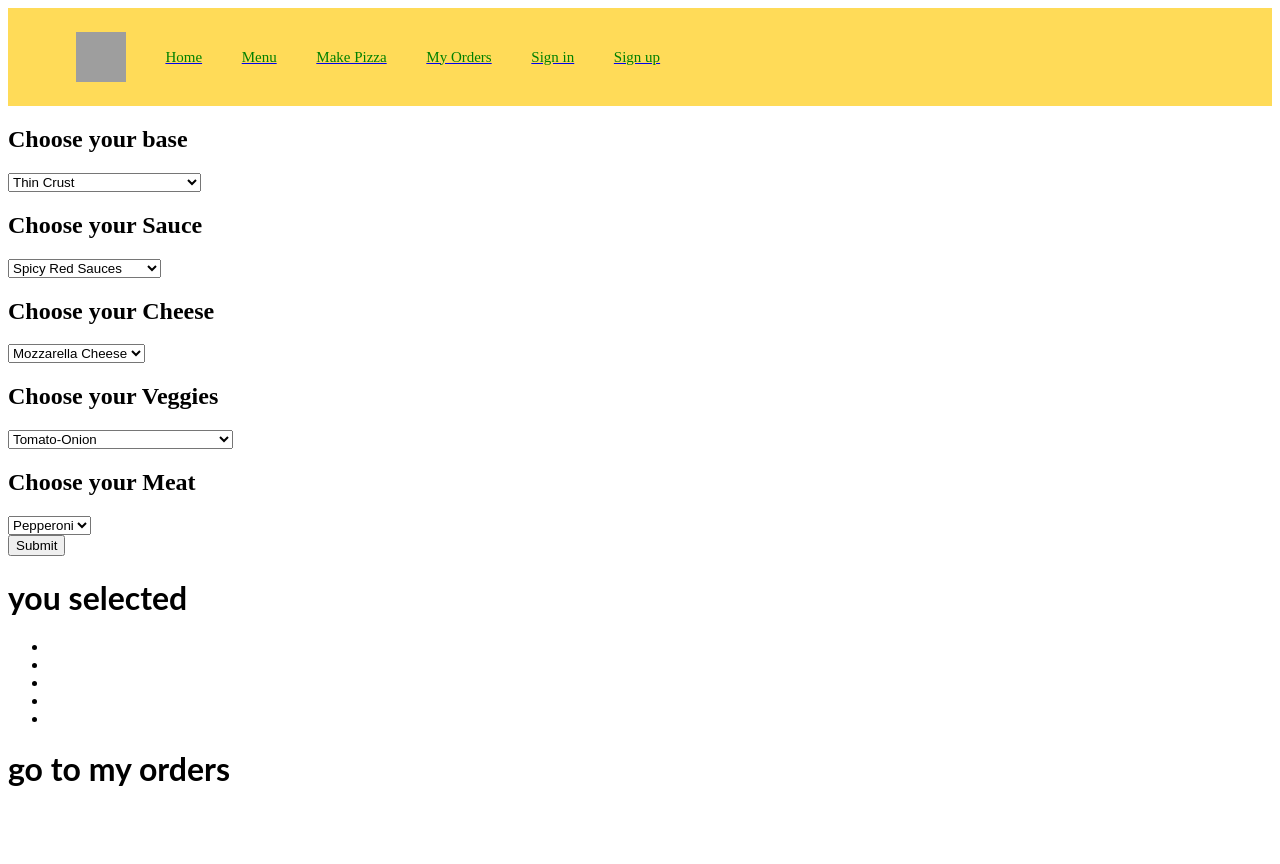
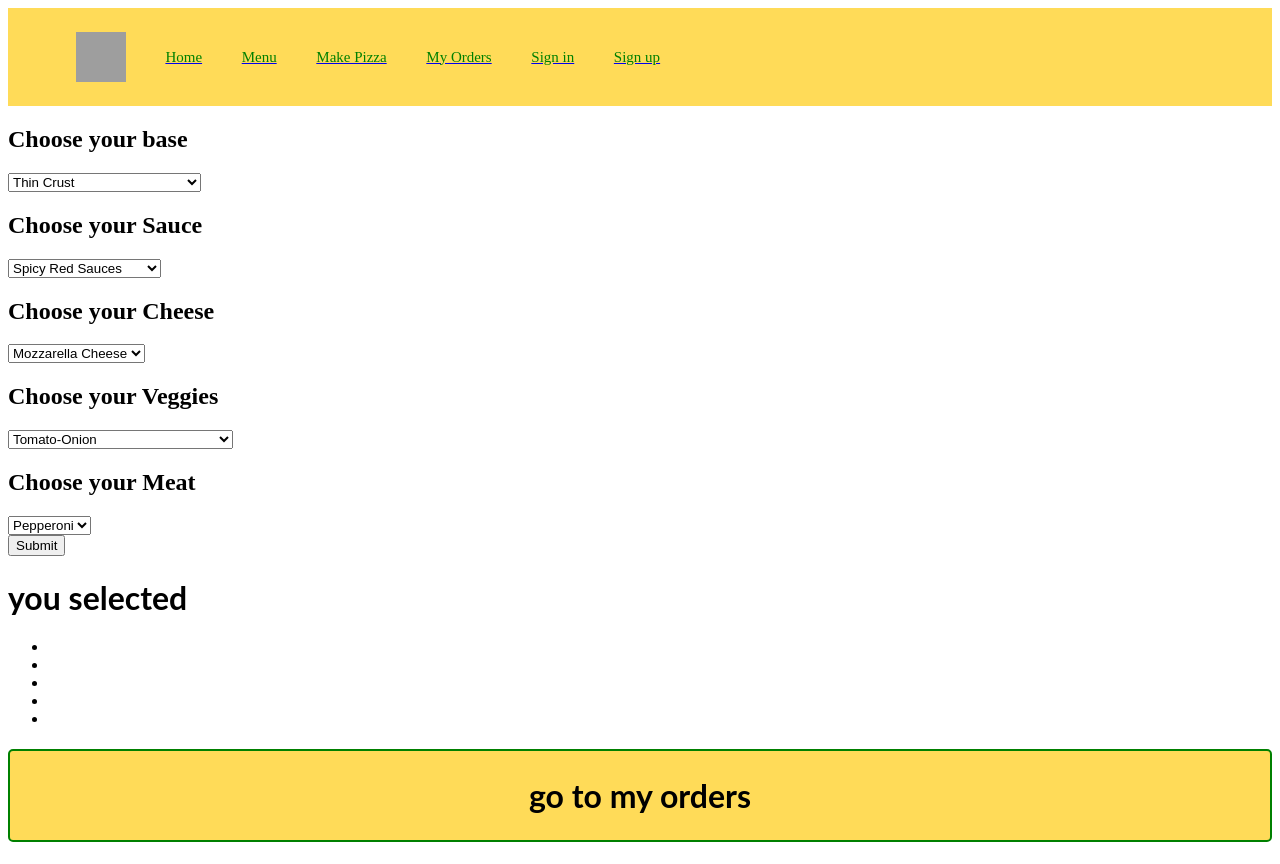
Before and after one commit to surya-nagarajan09/pizza_hackathon, a React (Create React App) app: page /Custom in a window 1280 px wide. Before the commit the page ends 810 px from the top, so only its background shows below. Built offline with nearby package versions, Linux system fonts and the light colour scheme; grey boxes are pictures that could not be loaded.

Commit message:
2 files modified

```diff
--- a/src/Custom.js
+++ b/src/Custom.js
@@ -111,7 +111,7 @@ function Custom() {
           <li>{meat}</li>
         </ul>
         <div>
-        <h1>go to my orders</h1>
+        <h1 className="center">go to my orders</h1>
         </div>
       </div>
     </div>
--- a/src/style.css
+++ b/src/style.css
@@ -48,3 +48,6 @@ p {
   display: flex;
   justify-content: space-around;
 }
+.center {
+  text-align: center;
+}
```
